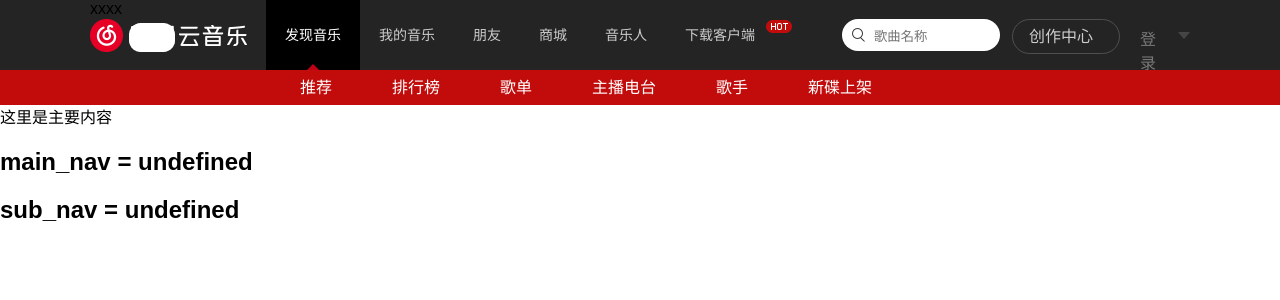
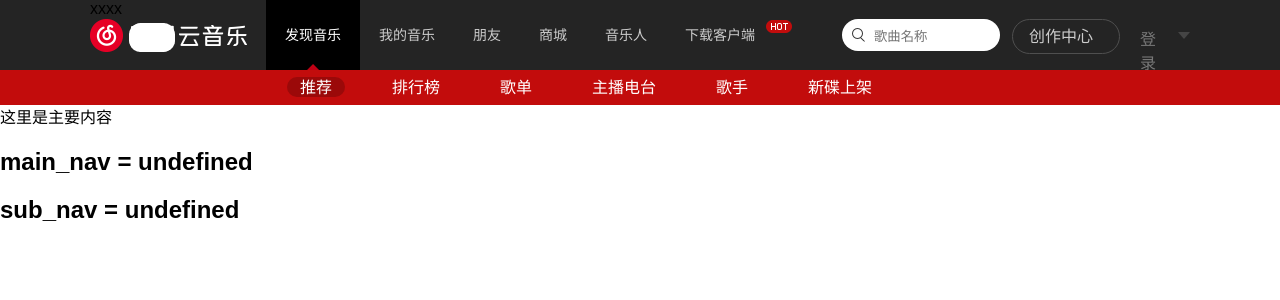
Before and after one commit to chenlei4training/react-music, a React (Create React App) app: page / in a window 1280 px wide. Shown: the top 300 px of the page. Built offline with nearby package versions, Linux system fonts and the light colour scheme.

Commit message:
add sub nav

```diff
--- a/src/looking/scss/home.scss
+++ b/src/looking/scss/home.scss
@@ -182,14 +182,12 @@
                             color:white;
                             text-decoration: none;
                         }
-                        a:hover{
+                        a:hover, a.selected{
                             background:#9b0909;
                         }
                     }
                 }
             }
-
-
         }
     }
 
--- a/src/looking/scss/login.scss
+++ b/src/looking/scss/login.scss
@@ -8,6 +8,7 @@
     top:10%;
     height:80%;
     border:1px solid black;
+    font-size:$large;
 
     .selected{
         color: darkblue;
--- a/src/router/index.js
+++ b/src/router/index.js
@@ -14,9 +14,12 @@ function AppRouter(){
     return <HashRouter>
                 <Switch>
                     <Route exact path="/" component={Home}/>
+                    {/* login的路由匹配需要放在main_nav前面 */}
+                    <Route exact path="/login/:id" component={Login}/>
+
                     <Route exact path="/:main_nav" component={Home}/>
                     <Route exact path="/:main_nav/:sub_nav" component={Home}/>
-                    <Route exact path="/login/:id" component={Login}/>
+
                     {/* 垫底的路由匹配 需要Switch配合 */}
                     <Route  component= {NoPage404}/>
                 </Switch>
--- a/src/view/home/com/subNav.js
+++ b/src/view/home/com/subNav.js
@@ -1,16 +1,17 @@
 import React from 'react';
 
-const SubNav= () => {
+const SubNav= (props) => {
+    const params = props.params
     return (
         <div className="m_subnav">
             <div className="wrap">
                 <ul>
-                    <li><a href="#">推荐</a></li>
-                    <li><a href="#">排行榜</a></li>
-                    <li><a href="#">歌单</a></li>
-                    <li><a href="#">主播电台</a></li>
-                    <li><a href="#">歌手</a></li>
-                    <li><a href="#">新碟上架</a></li>
+                    <li><a href="/#/discover/recommend/" className={isSleCls('recommend',params)}>推荐</a></li>
+                    <li><a href="/#/discover/toplist/"   className={isSleCls('toplist',params)}>排行榜</a></li>
+                    <li><a href="/#/discover/playlist/"  className={isSleCls('playlist',params)} >歌单</a></li>
+                    <li><a href="/#/discover/djradio/"   className={isSleCls('djradio',params)} >主播电台</a></li>
+                    <li><a href="/#/discover/artist/"    className={isSleCls('artist',params)}>歌手</a></li>
+                    <li><a href="/#/discover/album/"     className={isSleCls('album',params)}>新碟上架</a></li>
 
                 </ul>
             </div>
@@ -18,4 +19,25 @@ const SubNav= () => {
     )
 }
 
+const isSleCls =(label, params) =>{
+    if (isSelectedNav(label, params)){
+        return 'selected'
+    }else{
+        return 'no-selected'
+    }
+}
+
+ //返回是否是选中的main_nav 主导航
+const isSelectedNav = (label, params) => {
+    if(!params.sub_nav && label ==='recommend'){
+        return true
+    }
+
+    if (label === params.sub_nav) {
+        return true
+    } else {
+        return false
+    }
+}
+
 export default SubNav
--- a/src/view/home/index.js
+++ b/src/view/home/index.js
@@ -56,7 +56,7 @@ class Home extends Component {
                             {/* 浮动到右边的类容 */}
                             {/* 登录 */}
                             <div className="m-tophead">
-                                <a href="#">登录</a>
+                                <a href="/#/login/signin/">登录</a>
                             </div>
 
                             <a href="#" className="m-topvd">创作中心</a>
@@ -69,7 +69,7 @@ class Home extends Component {
 
                         </div>
                     </div>
-                    <SubNav></SubNav>
+                    <SubNav params={{...params}}></SubNav>
                 </div>
 
                 <div className="conetent"> 这里是主要内容
```
